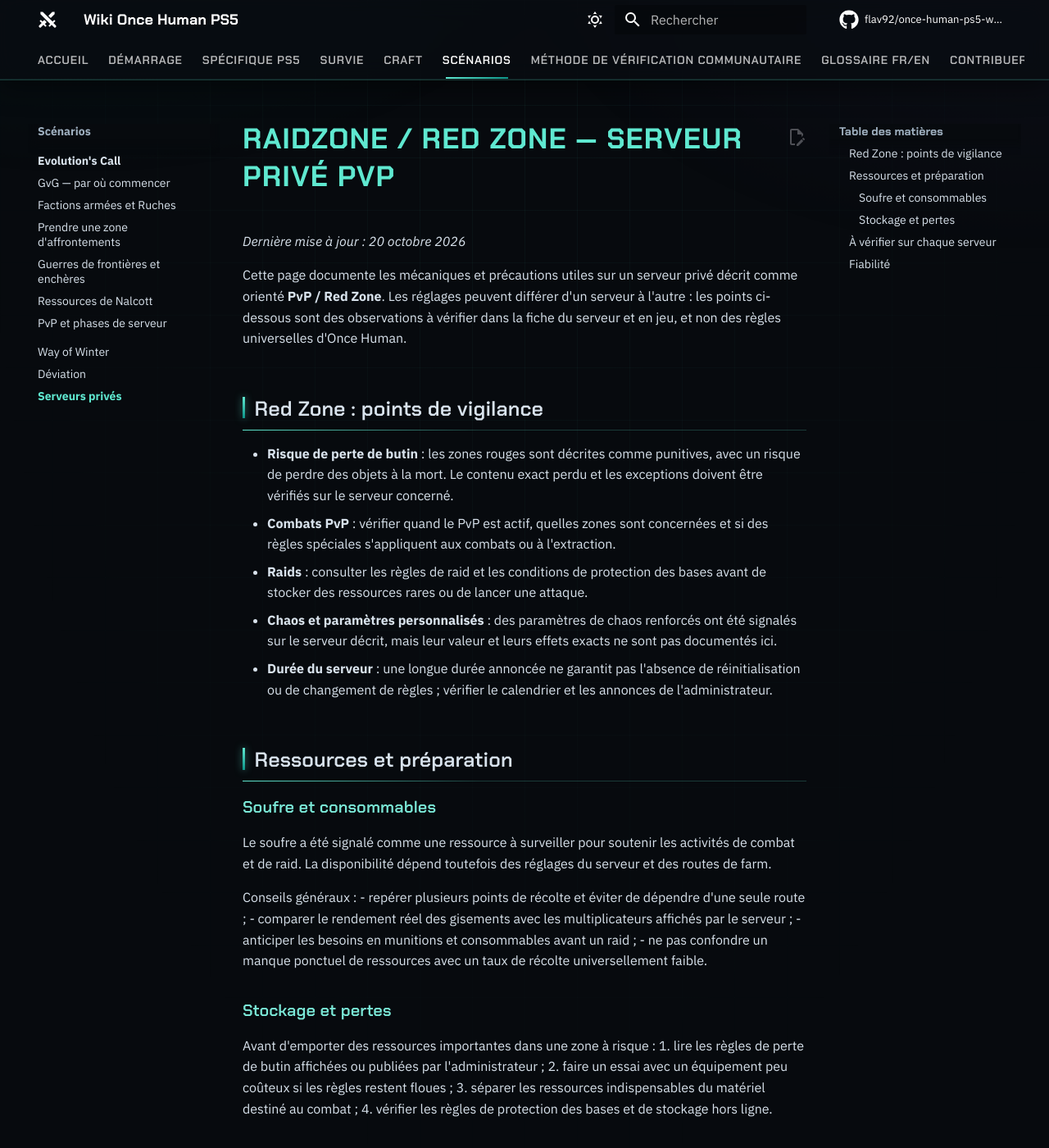
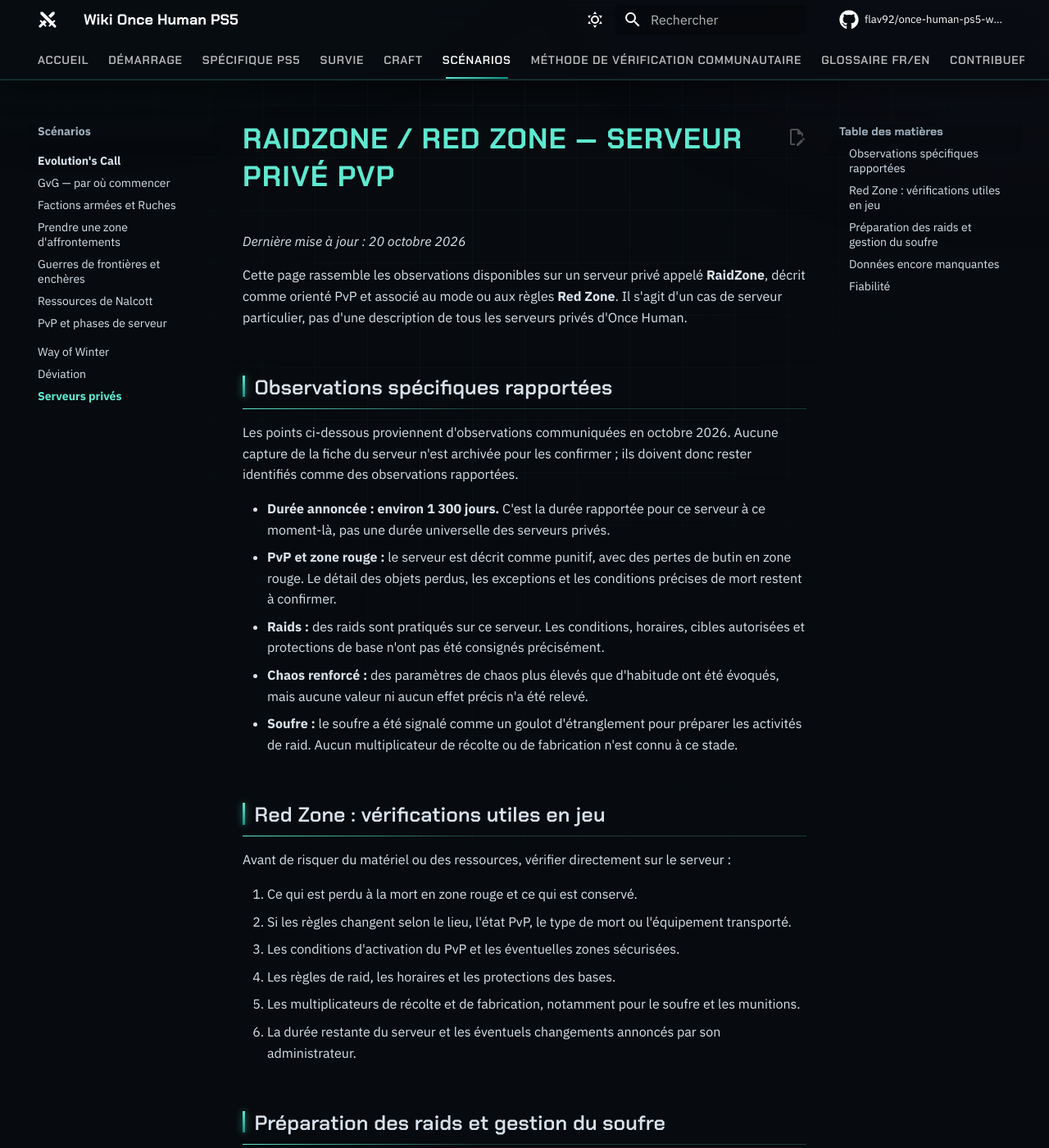
Before and after one commit to flav92/once-human-ps5-wiki, an MkDocs documentation site: the page built from docs/scenarios/raidzone.md, in a window 1280 px wide and 1400 px high. Shown: the whole window at 82% size. Built offline with MkDocs 1.6.1 and Material for MkDocs 9.7.7, drawn with Linux system fonts in a browser that asks for light colours; comment, search, counter and statistics services are not loaded; some of the changed text lies outside the part shown.

Commit message:
Restaure les observations spécifiques utiles sur RaidZone/Red Zone

```diff
--- a/docs/scenarios/raidzone.md
+++ b/docs/scenarios/raidzone.md
@@ -2,46 +2,49 @@
 
 *Dernière mise à jour : 20 octobre 2026*
 
-Cette page documente les mécaniques et précautions utiles sur un serveur privé décrit comme orienté **PvP / Red Zone**. Les réglages peuvent différer d'un serveur à l'autre : les points ci-dessous sont des observations à vérifier dans la fiche du serveur et en jeu, et non des règles universelles d'Once Human.
+Cette page rassemble les observations disponibles sur un serveur privé appelé **RaidZone**, décrit comme orienté PvP et associé au mode ou aux règles **Red Zone**. Il s'agit d'un cas de serveur particulier, pas d'une description de tous les serveurs privés d'Once Human.
 
-## Red Zone : points de vigilance
+## Observations spécifiques rapportées
 
-- **Risque de perte de butin** : les zones rouges sont décrites comme punitives, avec un risque de perdre des objets à la mort. Le contenu exact perdu et les exceptions doivent être vérifiés sur le serveur concerné.
-- **Combats PvP** : vérifier quand le PvP est actif, quelles zones sont concernées et si des règles spéciales s'appliquent aux combats ou à l'extraction.
-- **Raids** : consulter les règles de raid et les conditions de protection des bases avant de stocker des ressources rares ou de lancer une attaque.
-- **Chaos et paramètres personnalisés** : des paramètres de chaos renforcés ont été signalés sur le serveur décrit, mais leur valeur et leurs effets exacts ne sont pas documentés ici.
-- **Durée du serveur** : une longue durée annoncée ne garantit pas l'absence de réinitialisation ou de changement de règles ; vérifier le calendrier et les annonces de l'administrateur.
+Les points ci-dessous proviennent d'observations communiquées en octobre 2026. Aucune capture de la fiche du serveur n'est archivée pour les confirmer ; ils doivent donc rester identifiés comme des observations rapportées.
 
-## Ressources et préparation
+- **Durée annoncée : environ 1 300 jours.** C'est la durée rapportée pour ce serveur à ce moment-là, pas une durée universelle des serveurs privés.
+- **PvP et zone rouge :** le serveur est décrit comme punitif, avec des pertes de butin en zone rouge. Le détail des objets perdus, les exceptions et les conditions précises de mort restent à confirmer.
+- **Raids :** des raids sont pratiqués sur ce serveur. Les conditions, horaires, cibles autorisées et protections de base n'ont pas été consignés précisément.
+- **Chaos renforcé :** des paramètres de chaos plus élevés que d'habitude ont été évoqués, mais aucune valeur ni aucun effet précis n'a été relevé.
+- **Soufre :** le soufre a été signalé comme un goulot d'étranglement pour préparer les activités de raid. Aucun multiplicateur de récolte ou de fabrication n'est connu à ce stade.
 
-### Soufre et consommables
+## Red Zone : vérifications utiles en jeu
 
-Le soufre a été signalé comme une ressource à surveiller pour soutenir les activités de combat et de raid. La disponibilité dépend toutefois des réglages du serveur et des routes de farm.
+Avant de risquer du matériel ou des ressources, vérifier directement sur le serveur :
 
-Conseils généraux :
-- repérer plusieurs points de récolte et éviter de dépendre d'une seule route ;
-- comparer le rendement réel des gisements avec les multiplicateurs affichés par le serveur ;
-- anticiper les besoins en munitions et consommables avant un raid ;
-- ne pas confondre un manque ponctuel de ressources avec un taux de récolte universellement faible.
+1. Ce qui est perdu à la mort en zone rouge et ce qui est conservé.
+2. Si les règles changent selon le lieu, l'état PvP, le type de mort ou l'équipement transporté.
+3. Les conditions d'activation du PvP et les éventuelles zones sécurisées.
+4. Les règles de raid, les horaires et les protections des bases.
+5. Les multiplicateurs de récolte et de fabrication, notamment pour le soufre et les munitions.
+6. La durée restante du serveur et les éventuels changements annoncés par son administrateur.
 
-### Stockage et pertes
+## Préparation des raids et gestion du soufre
 
-Avant d'emporter des ressources importantes dans une zone à risque :
-1. lire les règles de perte de butin affichées ou publiées par l'administrateur ;
-2. faire un essai avec un équipement peu coûteux si les règles restent floues ;
-3. séparer les ressources indispensables du matériel destiné au combat ;
-4. vérifier les règles de protection des bases et de stockage hors ligne.
+Le manque de soufre a été signalé sur ce serveur, sans mesure précise du rendement. Pour déterminer si le problème vient des réglages ou de la route de récolte :
 
-## À vérifier sur chaque serveur
+- relever le rendement d'un gisement et l'outil utilisé ;
+- comparer plusieurs points de récolte dans les mêmes conditions ;
+- vérifier les multiplicateurs affichés par le serveur ;
+- calculer le coût réel des munitions et consommables avant de lancer une session de raid ;
+- distinguer les observations faites sur ce serveur des données de scénarios officiels.
 
-- Nom exact et région du serveur.
-- Activation du PvP et limites des zones rouges.
-- Objets perdus à la mort, exceptions et éventuelles pénalités.
-- Conditions, horaires et restrictions des raids.
-- Multiplicateurs de récolte et de fabrication, notamment pour le soufre et les munitions.
-- Réglages de chaos et durée réelle du scénario.
-- Règles de transfert vers un autre serveur ou un scénario officiel.
+Ces conseils sont une méthode de vérification et ne présument pas de multiplicateurs inconnus.
+
+## Données encore manquantes
+
+- Capture de la fiche du serveur avec son nom exact, sa région et sa durée.
+- Texte précis des règles Red Zone et liste des objets perdus à la mort.
+- Conditions et horaires des raids, ainsi que les règles de protection des bases.
+- Valeurs des multiplicateurs de récolte, de fabrication et de chaos.
+- Rendement mesuré du soufre et coût des munitions sur ce serveur.
 
 ## Fiabilité
 
-Les éléments relatifs au risque de perte en zone rouge, aux raids, aux paramètres de chaos et au besoin de soufre sont des observations rapportées pour un serveur privé précis. Ils doivent être confirmés par l'interface du serveur ou une capture récente avant d'être présentés comme des caractéristiques exactes. Ne pas généraliser ces réglages à tous les serveurs privés ni aux scénarios officiels.
+Les cinq observations spécifiques ci-dessus sont rapportées oralement en octobre 2026, mais n'ont pas été accompagnées de captures. Elles sont conservées car elles peuvent être utiles à d'autres joueurs qui connaissent ce serveur, sans être présentées comme des règles confirmées. Ne pas extrapoler ces réglages à tous les serveurs privés ni aux scénarios officiels.
```
